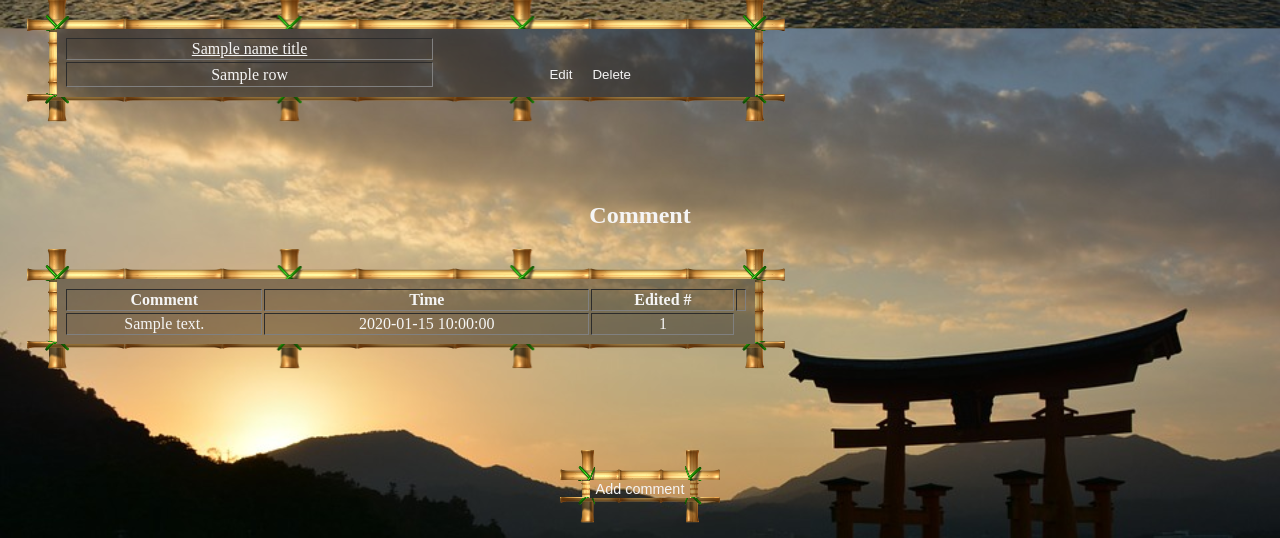
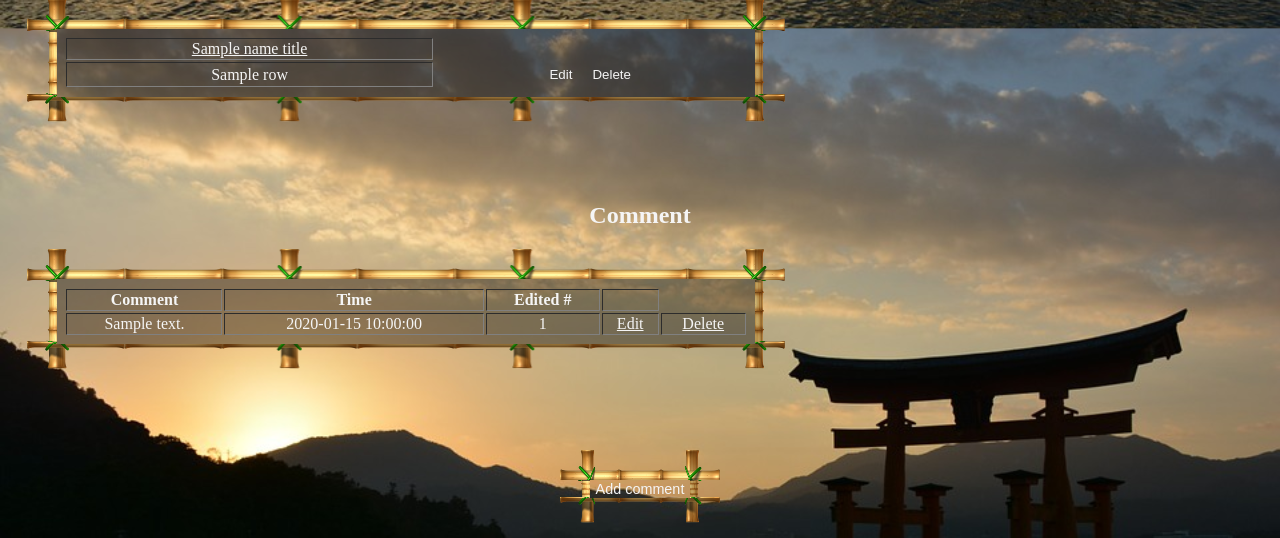
Before and after one commit to ReginaCsaszar/studious-guacamole, a Flask app: template templates/display_a_question.html in a window 1280 px wide. Shown: the part 825-1363 px from the top of the page. Run offline with Flask 2, Linux system fonts and the light colour scheme; the template is opened without the code that fills it: most values are stand-ins (such as "Sample title", 1, 10 or a date in 2020); parts of the project's set-up code (start-up, migrations or seed data) failed here and were passed over; some libraries are stand-ins or nearby versions.

Commit message:
added edit answer_comment button in display_question.html

```diff
--- a/templates/display_a_question.html
+++ b/templates/display_a_question.html
@@ -157,6 +157,8 @@
                             <td>{{comment["message"]}}</td>
                             <td>{{comment["submission_time"]}}</td>
                             <td>{{comment["edited_count"]}}</td>
+                            <td><a href="/comments/{{comment['id']}}/edit">Edit</a></td>
+                            <td><a href="/comments/{{comment['id']}}/delete" >Delete</a></td>
                         </tr>
 
                     {% endif %}
```
